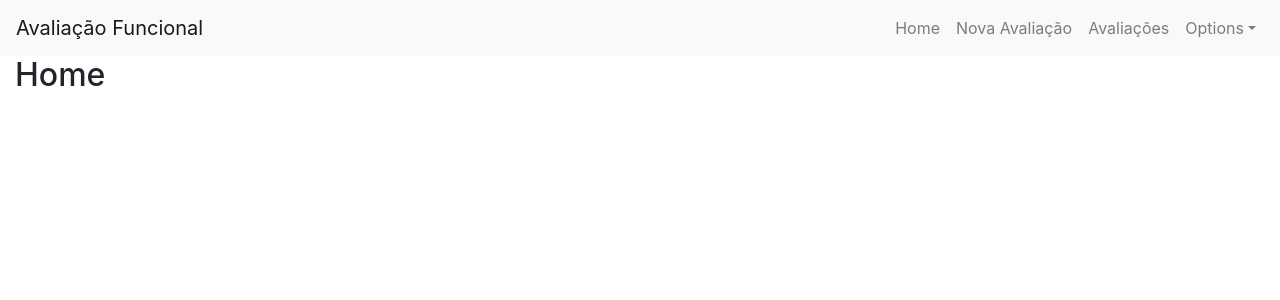
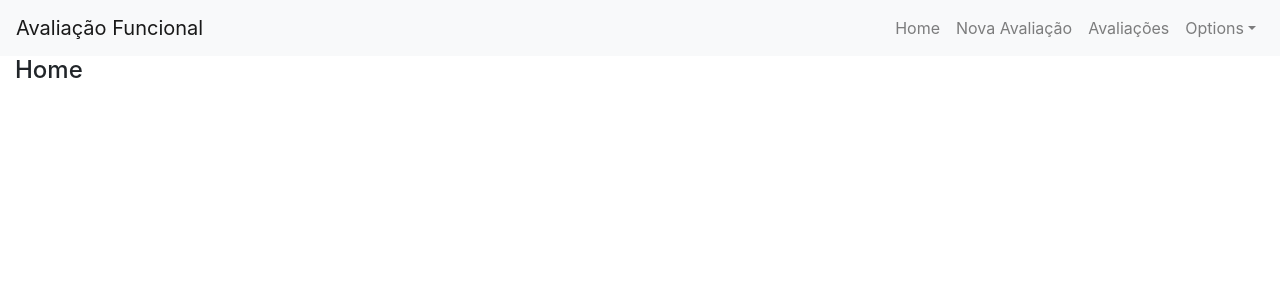
Before and after one commit to janiomelo/AvaliacaoCIFFront, a React (Create React App) app: page / in a window 1280 px wide. Shown: the top 300 px of the page. Built offline with nearby package versions, Linux system fonts and the light colour scheme.

Commit message:
redefinindo os títulos e legends

```diff
--- a/src/Avaliacao/Avaliacao.css
+++ b/src/Avaliacao/Avaliacao.css
@@ -16,7 +16,7 @@
     padding: 7px 0px;
     border-bottom: 1px dashed #a2a2a2;
 }
-.avaliacaoCategoria h2 {
+.avaliacaoCategoria h3 {
     padding: 10px 10px;
     margin: 20px 0px;
     width: 100%;
@@ -24,3 +24,9 @@
 .avaliacaoHeader p {
     margin-bottom: 0.2rem;
 }
+h2 {
+    font-size: 1.5em !important;
+}
+legend {
+    font-size: 1.2em !important;
+}
--- a/src/Avaliacao/AvaliacaoCategoria.js
+++ b/src/Avaliacao/AvaliacaoCategoria.js
@@ -10,7 +10,7 @@ class AvaliacaoCategoria extends Component {
                     this.props.categorias.map((categoria, i) => {
                         return (
                             <div className="avaliacaoCategoria" key={i}>
-                                <h2 className="text-white bg-secondary">{categoria.titulo}</h2>
+                                <h3 className="text-dark bg-secondary">{categoria.titulo}</h3>
                                 <AvaliacaoResposta
                                     classificacoes={categoria.classificacoes}
                                     respostas={categoria.respostas} />
```
